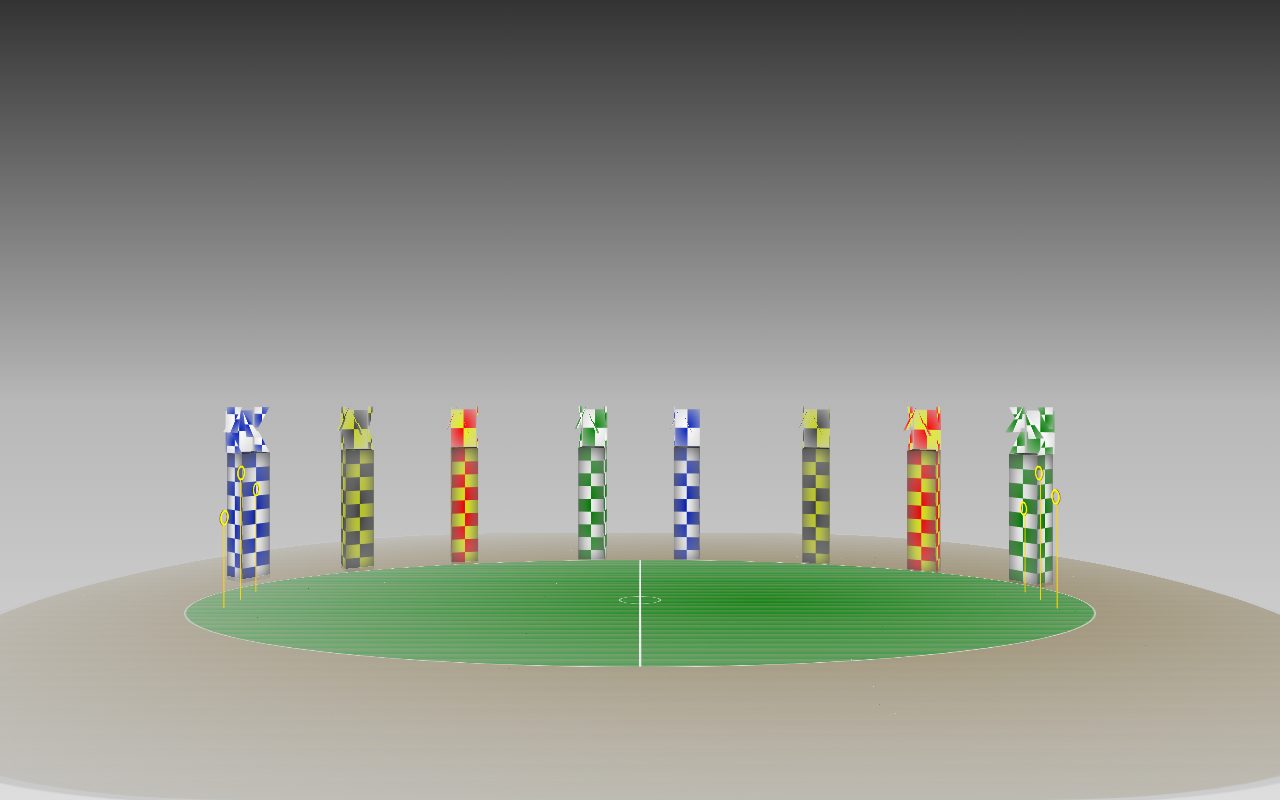
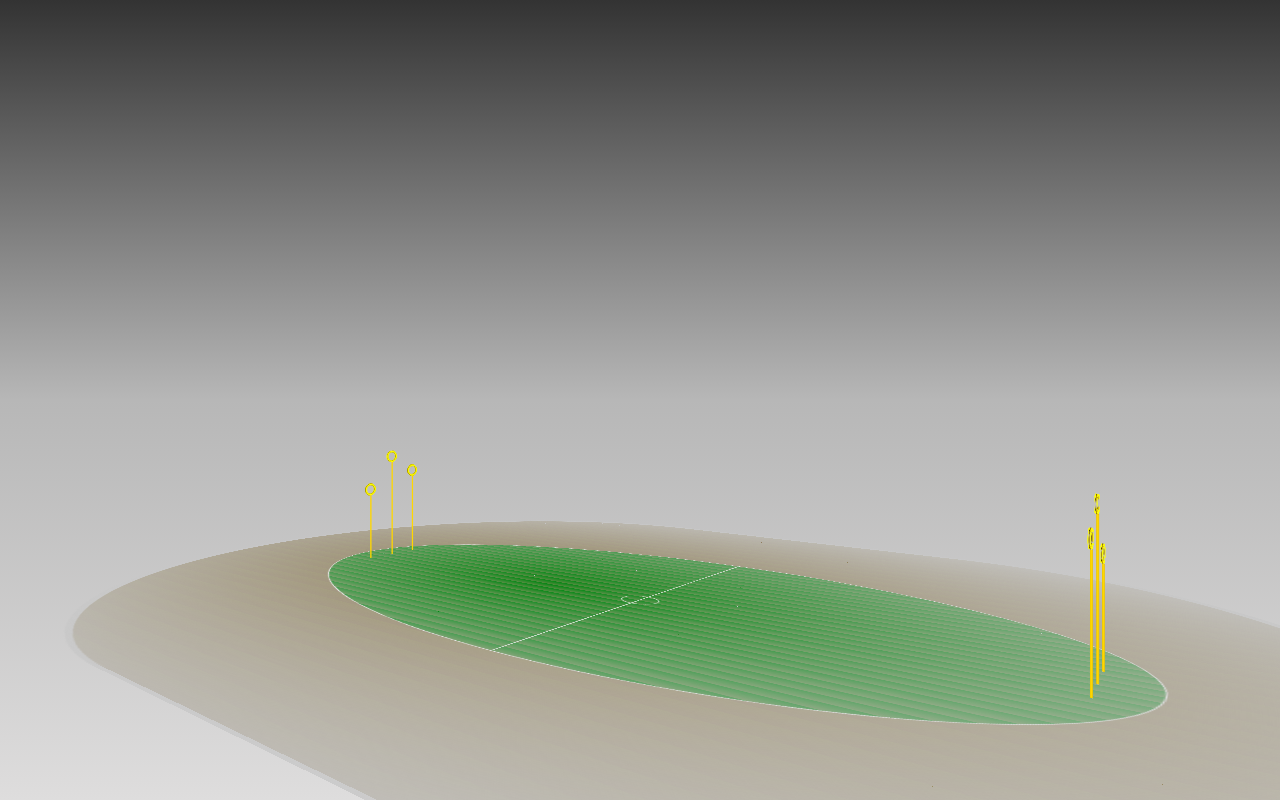
Before and after one commit to IdoBand/css-quiditch-game, a React (Vite) app: page / in a window 1280 px wide. Built offline with nearby package versions, Linux system fonts and the light colour scheme.

Commit message:
scene and poles animations are synchronized

```diff
--- a/src/App.scss
+++ b/src/App.scss
@@ -19,6 +19,5 @@
 
 .scene {
     position: relative;
-    // @include globals.rotate-scene-animation(15s);
-    // transform: rotateY(-70deg);
+    @include globals.rotate-scene-animation(globals.$rotateSpeed);
 }
--- a/src/App.tsx
+++ b/src/App.tsx
@@ -10,17 +10,17 @@ function App() {
 return (
   <div className="animation-body">
     <div className="scene">
-      <Tower houseName='ravenclaw' position='tower-pos-a' />
+      {/* <Tower houseName='ravenclaw' position='tower-pos-a' />
       <Tower houseName='huflpuff' position='tower-pos-b' />
       <Tower houseName='gryffindor' position='tower-pos-c' />
       <Tower houseName='slytherin' position='tower-pos-d' />
       <Tower houseName='slytherin' position='tower-pos-e' />
       <Tower houseName='gryffindor' position='tower-pos-f' />
       <Tower houseName='huflpuff' position='tower-pos-g' />
-      <Tower houseName='ravenclaw' position='tower-pos-h' />
+      <Tower houseName='ravenclaw' position='tower-pos-h' /> */}
 
-      <Goals position='hoops-pos-a' />
-      <Goals position='hoops-pos-b' />
+      <Goals GoalsPosition='goals-pos-right' />
+      <Goals GoalsPosition='goals-pos-left' />
       <div className="ground" >
         <div className='pitch' />
         <div className="ground-mist"></div>
--- a/src/_globals.scss
+++ b/src/_globals.scss
@@ -1,5 +1,5 @@
 $cubeSpeed: 2s;
-$rotateSpeed: 30s;
+$rotateSpeed: 20s;
 $scene-rotate-animation: sceneRotate $rotateSpeed infinite linear;
 
 @mixin rotate-scene-animation($rotate-speed) {
@@ -7,19 +7,7 @@ $scene-rotate-animation: sceneRotate $rotateSpeed infinite linear;
 }
 
 @keyframes sceneRotate {
-  0% {
-    transform: rotateY(0deg);
-  }
-  25% {
-    transform: rotateY(50deg);
-  }
-  75% {
-    transform: rotateY(-50deg);
-  }
-  100% {
-    transform: rotateY(0deg);
-  }
-  // to { transform: rotateY(360deg); }
+  to { transform: rotateY(360deg); }
 }
 
 $slytherin-color:
--- a/src/components/Goals/Goals.scss
+++ b/src/components/Goals/Goals.scss
@@ -7,31 +7,80 @@ $goal-color: gold;
     position: absolute;
     bottom: -5em;
 
-    &.hoops-pos-a {
+    &.goals-pos-left {
         transform: rotateY(90deg) translateZ(-10em);
-
     }
-    &.hoops-pos-b {
+    &.goals-pos-right {
         transform: rotateY(-90deg) translateZ(-10em);
     }
 }
-
 @mixin goal-props {
+    position: absolute;
+    width: 2px;
+    bottom: 0;
+}
+@mixin pole-props {
     position: absolute;
     background: $goal-color;
     box-shadow: 0 0 0.5px #000a inset;
-    bottom: 0;
-    // @include globals.rotate-scene-animation(35s)
+    height: 100%;
+    width: 100%;
+}
+
+@keyframes poleRotate {
+    0% {
+        transform: rotateY(0deg);
+    }
+    50% {
+        transform: rotateY(-360deg);
+    }
+    100% {
+        // make the animation pause, momentarily take away rotateY from transform
+        transform: translateX(0);
+    }
 }
 
 .tall-goal {
     @include goal-props;
     height: 3em;
-    width: 2px;
-    // transform: rotateX(1deg) rotateZ(1deg)
 
+    .tall-pole {
+        @include pole-props;
+        animation: poleRotate globals.$rotateSpeed linear infinite;
+        &.goals-pos-right {
+            animation-delay: 0.5 * globals.$rotateSpeed;
+        }
+    }
+}
 
+.mid-goal {
+    @include goal-props;
+    height: 2.5em;
+    translate: ($goals-gap);
+
+    .mid-pole {
+        @include pole-props;
+        animation: poleRotate globals.$rotateSpeed linear infinite;
+        &.goals-pos-right {
+            animation-delay: 0.5 * globals.$rotateSpeed;
+        }
+    }
 }
+
+.short-goal {
+    @include goal-props;
+    height: 2em;
+    translate: (-$goals-gap);
+
+    .short-pole {
+        @include pole-props;
+        animation: poleRotate globals.$rotateSpeed linear infinite;
+        &.goals-pos-right {
+            animation-delay: 0.5 * globals.$rotateSpeed;
+        }
+    }
+}
+
 .hoop {
     position: absolute;
     @for $i from 1 to 9 {
@@ -39,27 +88,16 @@ $goal-color: gold;
             --translateZ: calc(#{$i} * 0.2px);
             --light: calc(#{$i} / 4);
             --layerColor: rgb(from #{$goal-color} calc(r * var(--light)) calc(g * var(--light)) calc(b * var(--light)));
+            --size: calc(sin(#{$i} * 11.25deg) * 1px);
 
             position: absolute;
             inset: -7px;
-            border: 1px var(--layerColor) solid;
+            border: var(--size) var(--layerColor) solid;
             border-radius: 50%;
             transform: rotateY(0deg) translateZ(var(--translateZ)) translateY(-50%);
         }
     }
+    &.back {
+        transform: rotateY(180deg) translateZ(-1px);
+    }
 }
-
-.mid-goal {
-    @include goal-props;
-    height: 2.5em;
-    width: 2px;
-    translate: ($goals-gap)
-
-}
-
-.short-goal {
-    @include goal-props;
-    height: 2em;
-    width: 2px;
-    translate: (-$goals-gap)
-}
--- a/src/components/Goals/Goals.tsx
+++ b/src/components/Goals/Goals.tsx
@@ -1,12 +1,23 @@
  import './Goals.scss'
 type GoalsProps = {
-  position: 'hoops-pos-a' | 'hoops-pos-b'
+  GoalsPosition: 'goals-pos-right' | 'goals-pos-left'
 }
-const Goals = ({ position }: GoalsProps) => {
+const Goals = ({ GoalsPosition }: GoalsProps) => {
   return (
-    <div className={`goals-container ${position}`}>
+    <div className={`goals-container ${GoalsPosition}`}>
       <div className="tall-goal">
+        <div className={`tall-pole ${GoalsPosition}`}></div>
         <div className="hoop">
+          <div className="hoop-layer"></div>
+          <div className="hoop-layer"></div>
+          <div className="hoop-layer"></div>
+          <div className="hoop-layer"></div>
+          <div className="hoop-layer"></div>
+          <div className="hoop-layer"></div>
+          <div className="hoop-layer"></div>
+          <div className="hoop-layer"></div>
+        </div>
+        <div className="hoop back">
           <div className="hoop-layer"></div>
           <div className="hoop-layer"></div>
           <div className="hoop-layer"></div>
@@ -18,6 +29,7 @@ const Goals = ({ position }: GoalsProps) => {
         </div>
       </div>
       <div className="mid-goal">
+        <div className={`mid-pole ${GoalsPosition}`}></div>
         <div className="hoop">
           <div className="hoop-layer"></div>
           <div className="hoop-layer"></div>
@@ -28,9 +40,19 @@ const Goals = ({ position }: GoalsProps) => {
           <div className="hoop-layer"></div>
           <div className="hoop-layer"></div>
         </div>
-
+        <div className="hoop back">
+          <div className="hoop-layer"></div>
+          <div className="hoop-layer"></div>
+          <div className="hoop-layer"></div>
+          <div className="hoop-layer"></div>
+          <div className="hoop-layer"></div>
+          <div className="hoop-layer"></div>
+          <div className="hoop-layer"></div>
+          <div className="hoop-layer"></div>
+        </div>
       </div>
       <div className="short-goal">
+        <div className={`short-pole ${GoalsPosition}`}></div>
         <div className="hoop">
           <div className="hoop-layer"></div>
           <div className="hoop-layer"></div>
@@ -41,7 +63,16 @@ const Goals = ({ position }: GoalsProps) => {
           <div className="hoop-layer"></div>
           <div className="hoop-layer"></div>
         </div>
-
+        <div className="hoop back">
+          <div className="hoop-layer"></div>
+          <div className="hoop-layer"></div>
+          <div className="hoop-layer"></div>
+          <div className="hoop-layer"></div>
+          <div className="hoop-layer"></div>
+          <div className="hoop-layer"></div>
+          <div className="hoop-layer"></div>
+          <div className="hoop-layer"></div>
+        </div>
       </div>
     </div>
   )
```
